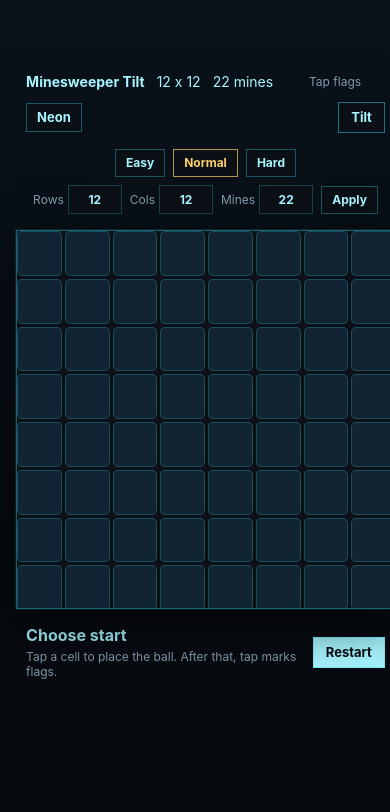
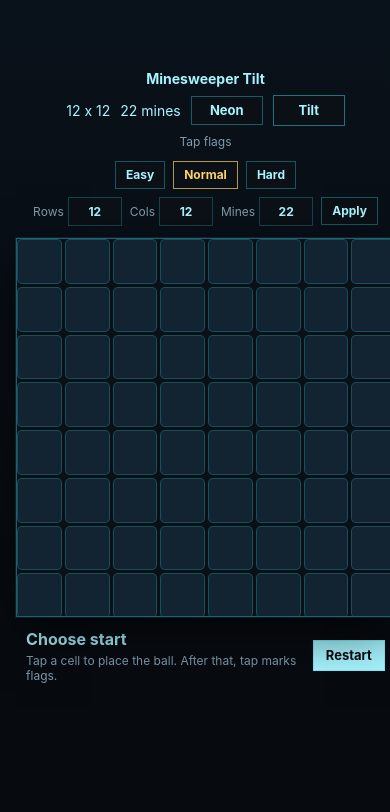
Before and after one commit to kusonnim/tiltSweeper, a website built with Vite: page index.html in a window 390 px wide. Built offline with nearby package versions, Linux system fonts and the light colour scheme.

Commit message:
Fix mobile layout alignment

```diff
--- a/index.html
+++ b/index.html
@@ -3,6 +3,7 @@
   <head>
     <meta charset="UTF-8" />
     <meta name="viewport" content="width=device-width, initial-scale=1.0" />
+    <meta name="color-scheme" content="dark" />
     <title>Minesweeper Tilt</title>
   </head>
   <body>
--- a/src/styles/main.css
+++ b/src/styles/main.css
@@ -1,6 +1,7 @@
 :root {
   color: #e8fbff;
   background: #070b10;
+  color-scheme: dark;
   font-family: Inter, ui-sans-serif, system-ui, -apple-system, BlinkMacSystemFont, "Segoe UI", sans-serif;
   overscroll-behavior: none;
 }
@@ -37,6 +38,13 @@ body[data-theme="chess"] {
   box-sizing: border-box;
 }
 
+button,
+input,
+select,
+textarea {
+  color-scheme: dark;
+}
+
 body {
   width: 100%;
   min-width: 320px;
@@ -70,15 +78,24 @@ body[data-theme="chess"] {
   display: flex;
   width: min(92vw, 520px);
   align-items: center;
-  justify-content: space-between;
+  justify-content: center;
   flex-wrap: wrap;
-  gap: 12px;
+  gap: 8px 10px;
   color: var(--cyan-soft);
   font-size: 14px;
 }
 
+.hud strong {
+  flex: 1 0 100%;
+  text-align: center;
+}
+
+.hud > span:not(.hud-hint) {
+  flex: 0 0 auto;
+}
+
 .hud-hint {
-  flex: 1 1 auto;
+  flex: 1 1 72px;
   min-width: 72px;
   color: var(--muted);
   font-size: 12px;
@@ -104,6 +121,26 @@ body[data-theme="chess"] {
   cursor: pointer;
   font: 700 13px / 1 Inter, ui-sans-serif, system-ui, sans-serif;
   padding: 7px 10px;
+}
+
+@media (max-width: 430px) {
+  #app {
+    gap: 12px;
+  }
+
+  .hud {
+    min-height: 58px;
+  }
+
+  .hud-hint {
+    order: 5;
+    flex-basis: 100%;
+  }
+
+  .tilt-button,
+  .theme-button {
+    min-width: 72px;
+  }
 }
 
 .tilt-button:disabled {
@@ -160,6 +197,16 @@ body[data-theme="chess"] {
   text-align: center;
   appearance: textfield;
   -moz-appearance: textfield;
+}
+
+.custom-difficulty input:focus,
+.tilt-button:focus,
+.theme-button:focus,
+.difficulty-button:focus,
+.custom-difficulty button:focus,
+.restart-button:focus {
+  outline: 2px solid var(--amber);
+  outline-offset: 2px;
 }
 
 .custom-difficulty input::-webkit-inner-spin-button,
```
